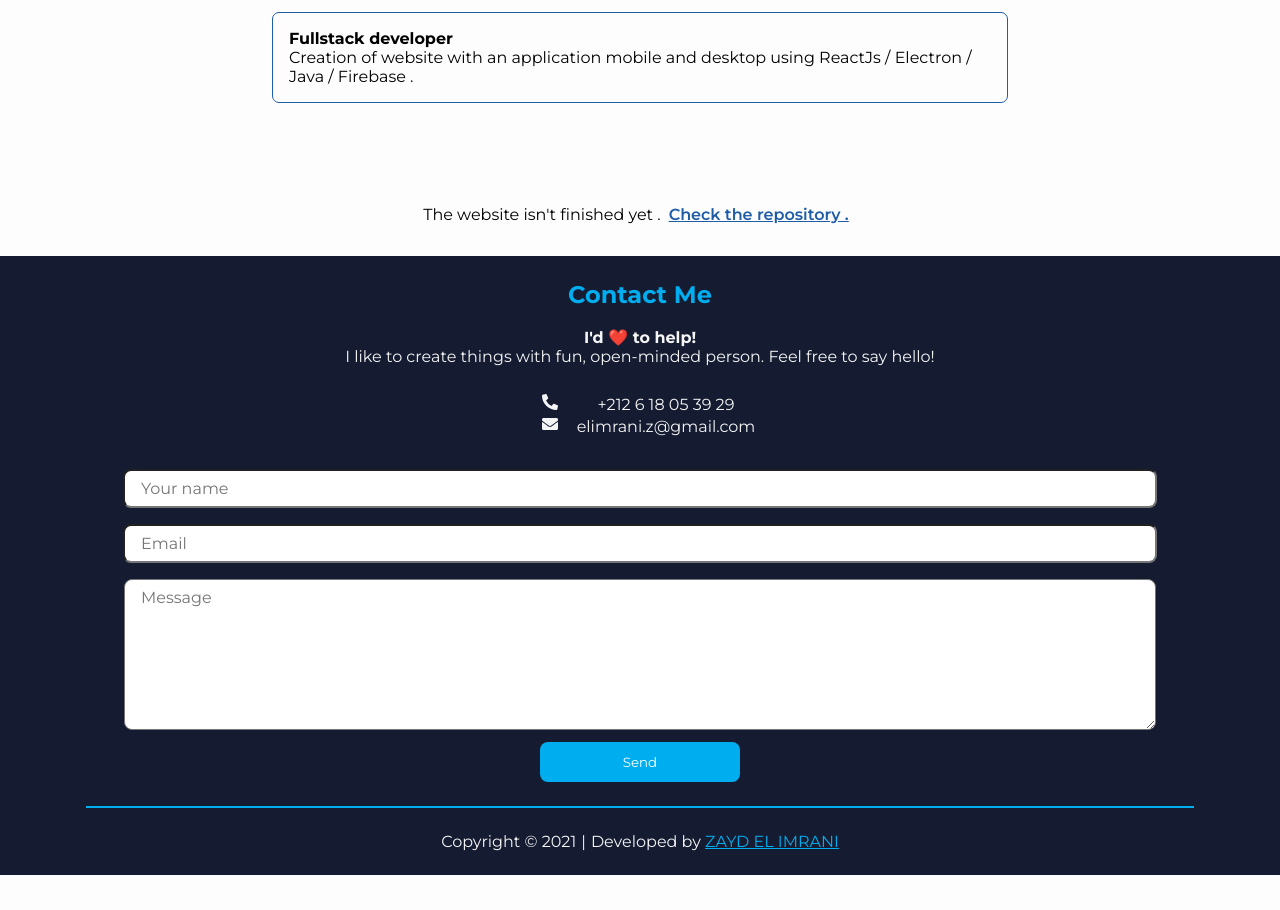
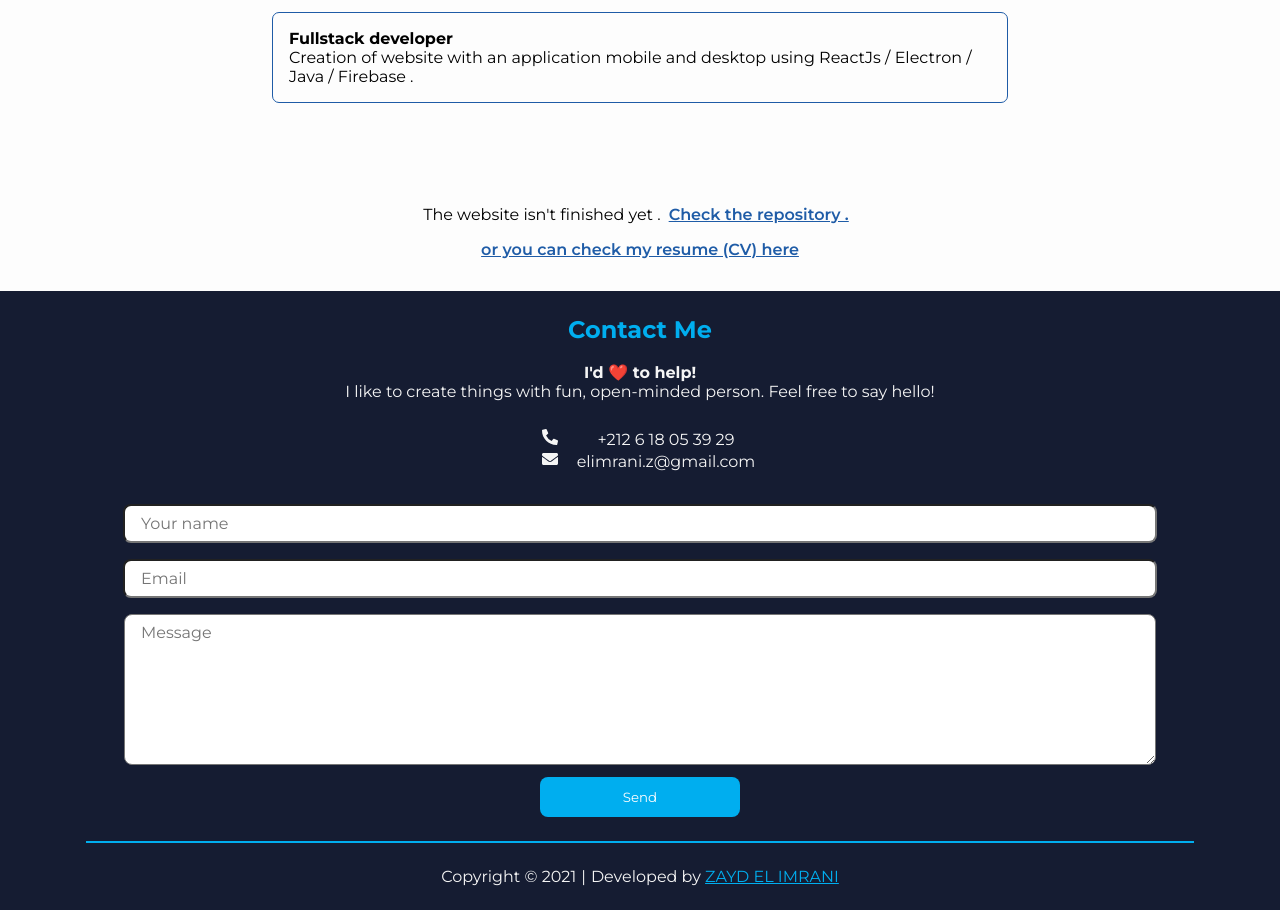
Before and after one commit to ZaydImr/Personal, a React (Create React App) app: page / in a window 1280 px wide. Shown: the part 1680-2590 px from the top of the page. Before the commit the page ends 2555 px from the top, so only its background shows below. Built offline with nearby package versions, Linux system fonts and the light colour scheme; no server answers; the database is empty.

Commit message:
Adding link to my resume

```diff
--- a/src/assets/css/index.css
+++ b/src/assets/css/index.css
@@ -75,6 +75,10 @@ body::-webkit-scrollbar-thumb {
 .line li:nth-last-of-type(1) {
   width: 7px;
 }
+.not-finished{
+  flex-direction: column;
+  align-items: center;
+}
 
 .not-finished a {
   color: var(--primary-clr);
--- a/src/components/NotFinished.jsx
+++ b/src/components/NotFinished.jsx
@@ -3,9 +3,12 @@ import React from 'react'
 const NotFinished = () => {
     return (
         <div id='NotFinished' className="not-finished container" style={{width: '80%', margin: 'auto'}}>
-            <div style={{ margin:'auto', marginBottom: '2rem' }}>
+            <div>
                 The website isn't finished yet .
                 <a href="https://github.com/ZaydImr/Personal" target="_blank" rel="noopener noreferrer">Check the repository .</a>
+            </div>
+            <div style={{ marginBottom: '2rem', marginTop: "1rem" }}>
+                <a href="https://drive.google.com/file/d/1mx__wFU1W4s878aCpo3ORNL2OFAHCg3r/view?usp=sharing" target="_blank" rel="noopener noreferrer">or you can check my resume (CV) here</a>
             </div>
         </div>
     )
```
